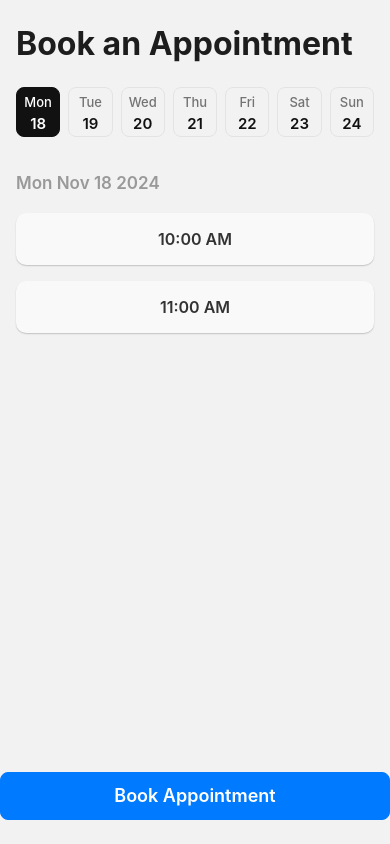
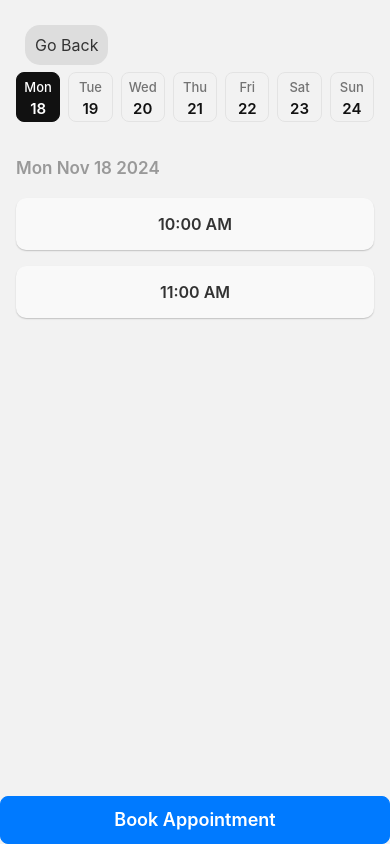
Before and after one commit to Pat-TX/CSE-3310-MM, a React Native app: screen /BookAppointment in a window 390 px wide. Built offline with nearby package versions, Linux system fonts and the light colour scheme.

Commit message:
go back function implemented

```diff
--- a/app/screens/User/BookAppointment.js
+++ b/app/screens/User/BookAppointment.js
@@ -9,6 +9,7 @@ import {
   TouchableWithoutFeedback,
   FlatList,
 } from "react-native";
+import { useNavigation } from '@react-navigation/native'; // Import useNavigation hook
 import { FIREBASE_AUTH, FIREBASE_DB } from "../../../FirebaseConfig";
 import { doc, getDoc, addDoc, collection } from "firebase/firestore";
 import { styles } from "../mechstyle";
@@ -16,6 +17,7 @@ import { styles } from "../mechstyle";
 const { width } = Dimensions.get("window");
 
 export default function Appointments() {
+  const navigation = useNavigation(); // Initialize navigation
   const [value, setValue] = useState(new Date());
   const [week, setWeek] = useState(0);
   const [selectedTime, setSelectedTime] = useState(null);
@@ -101,6 +103,7 @@ export default function Appointments() {
       alert(
         `Appointment booked for ${value.toDateString()} at ${selectedTime}`
       );
+
       setSelectedTime(null);
     } catch (error) {
       console.error("Error booking appointment:", error);
@@ -160,11 +163,13 @@ export default function Appointments() {
   const availableSlots = randomTimeSlots[value.toLocaleDateString("en-US", { weekday: "long" })] || [];
 
   return (
-    <SafeAreaView style={{ flex: 1 }}>
-      <View style={styles.container}>
-        <View style={styles.header}>
-          <Text style={styles.title}>Book an Appointment</Text>
-        </View>
+    <SafeAreaView style={styles.container}>
+      <TouchableOpacity
+        style={styles.goBackButton}
+        onPress={() => navigation.goBack()}
+      >
+        <Text style={styles.goBackText}>Go Back</Text>
+      </TouchableOpacity>
 
       <View style={styles.picker}>
         <FlatList
@@ -263,7 +268,6 @@ export default function Appointments() {
           </View>
         </TouchableOpacity>
       </View>
-      </View>
     </SafeAreaView>
   );
 }
--- a/app/screens/mechstyle.js
+++ b/app/screens/mechstyle.js
@@ -7,6 +7,7 @@ export const styles = StyleSheet.create({
   container: {
     flex: 1,
     paddingVertical: 24,
+    paddingTop: 60,
   },
   header: {
     paddingHorizontal: 16,
@@ -153,4 +154,16 @@ export const styles = StyleSheet.create({
     fontWeight: "600",
     color: "#333",
   },
+     goBackButton: {
+        position: 'absolute',
+        top: 25,
+        left: 25,
+        padding: 10,
+        borderRadius: 15,
+        backgroundColor: '#ddd',
+    },
+    goBackText: {
+        color: '#333',
+        fontSize: 16,
+    },
 });
```
Lines whose indentation alone changed are shown as unchanged.
